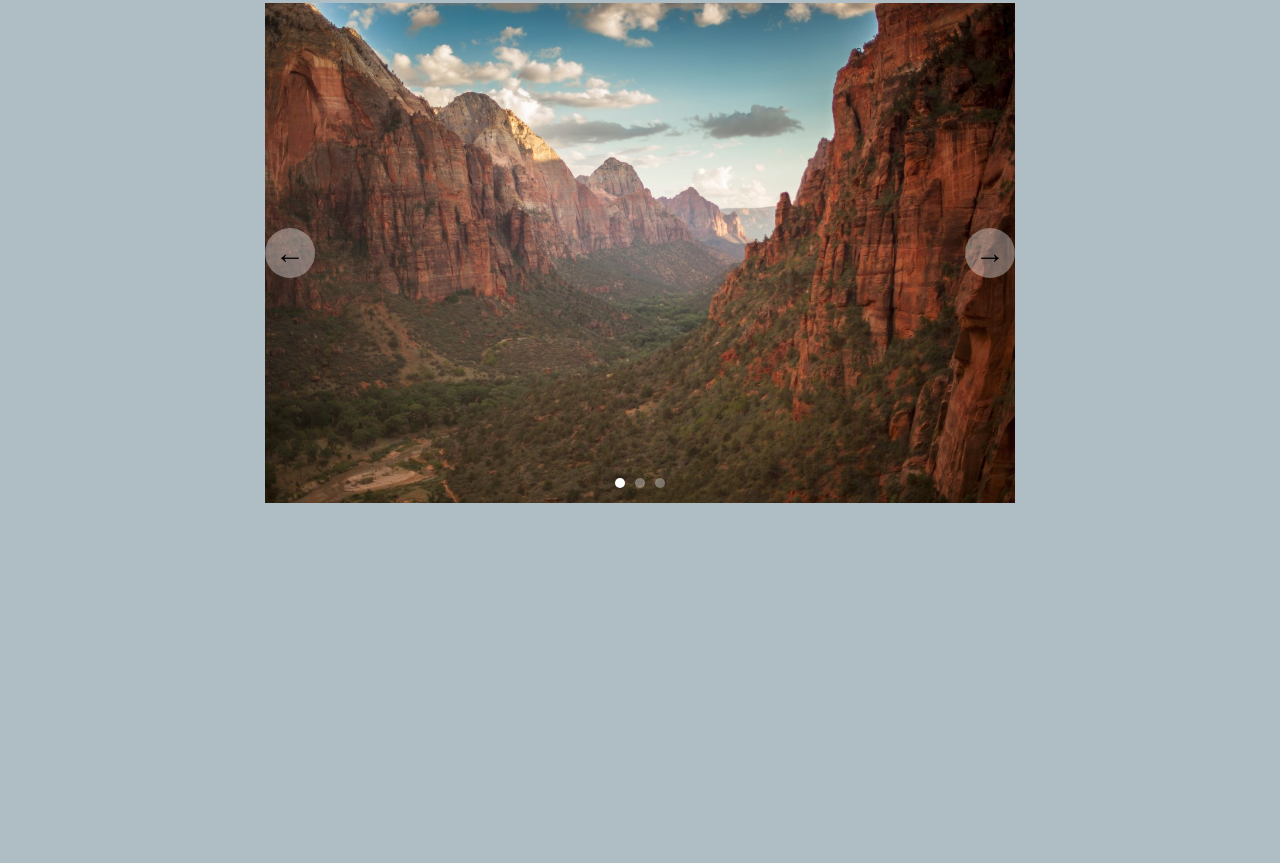
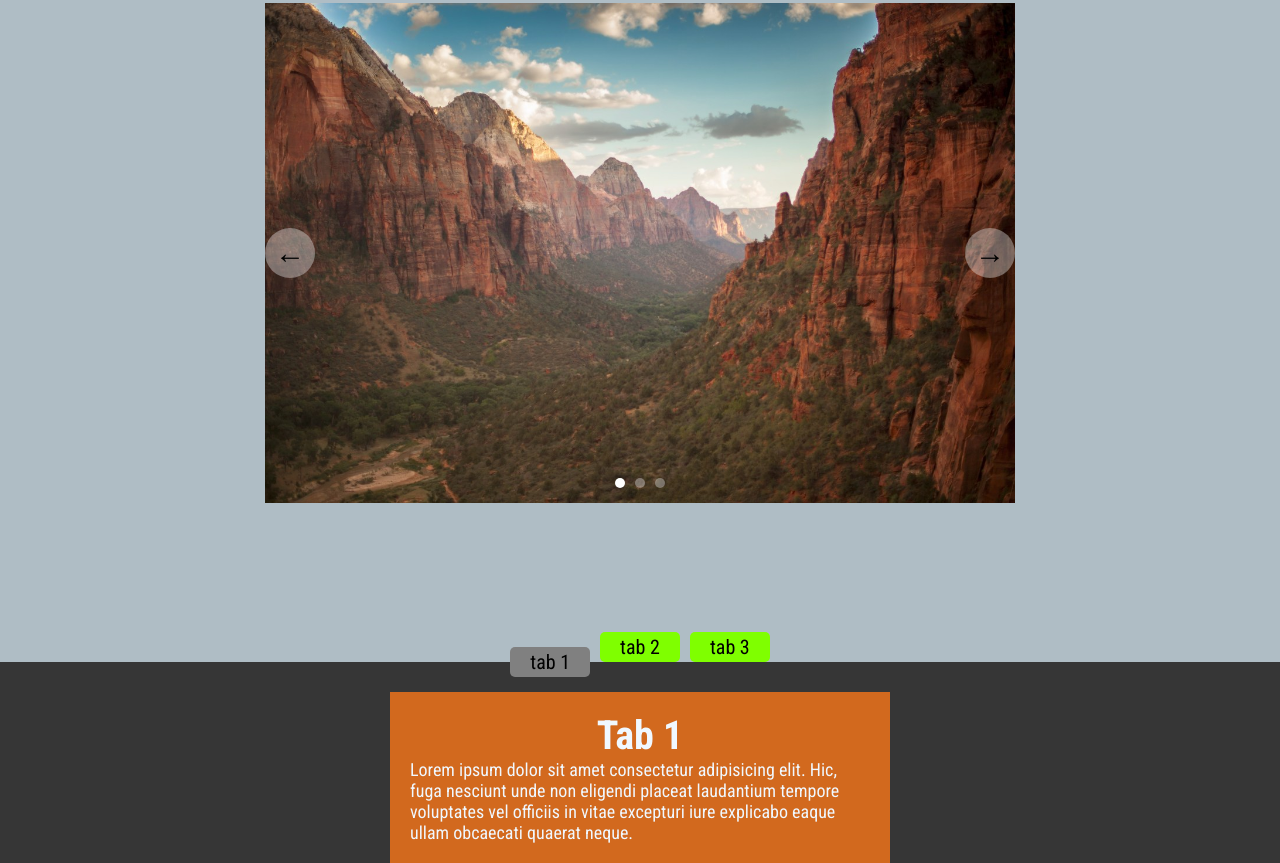
Before and after one commit to mojotron/learning-lab, a website built with webpack: page src/template.html in a window 1280 px wide. Shown: the part 249-1112 px from the top of the page. Before the commit the page ends 881 px from the top, so only its background shows below. Built offline with nearby package versions, Linux system fonts and the light colour scheme.

Commit message:
Learn create tab component - atm basic structure and style, just to make it work

```diff
--- a/src/scripts/index.js
+++ b/src/scripts/index.js
@@ -96,3 +96,19 @@ document.querySelectorAll('.dropdown__menu__content__link').forEach(link => {
     document.querySelector('.project-showcase__display')
   );
 });
+
+// TAB COMPONENT
+const tabsContainer = document.querySelector('.tabs__container');
+const tabBtns = tabsContainer.querySelectorAll('.btn-tab');
+const tabContents = document.querySelectorAll('.tab__content');
+
+tabsContainer.addEventListener('click', e => {
+  if (!e.target.matches('.btn-tab')) return;
+  tabBtns.forEach(btn => btn.classList.remove('btn-tab--active'));
+  e.target.classList.add('btn-tab--active');
+
+  tabContents.forEach(tab => tab.classList.remove('tab__content--active'));
+  document
+    .querySelector(`#tab-content--${e.target.dataset.tabId}`)
+    .classList.add('tab__content--active');
+});
--- a/src/styles/main.css
+++ b/src/styles/main.css
@@ -322,3 +322,62 @@ input:focus {
   height: 20vh;
   background-color: var(--primary-color);
 }
+
+/* TAB COMPONENT */
+.tabs {
+  margin-top: 3rem;
+  background: #363636;
+  color: aliceblue;
+  display: flex;
+  justify-content: center;
+  align-items: center;
+  flex-direction: column;
+}
+.tabs__container {
+  display: flex;
+  justify-content: center;
+  align-items: center;
+}
+.btn-tab {
+  display: block;
+  border: none;
+  background: none;
+  font-family: inherit;
+  font-size: 2rem;
+  padding: 0.3rem 2rem;
+  background: chartreuse;
+  border-radius: 0.5rem;
+  margin: 0 0.5rem;
+  transform: translateY(-100%);
+}
+.btn-tab--active {
+  transform: translateY(-50%);
+  background: gray;
+}
+.tab__content {
+  display: none;
+}
+#tab-content--1 {
+  background-color: chocolate;
+}
+#tab-content--2 {
+  background-color: darkcyan;
+}
+#tab-content--3 {
+  background-color: darkolivegreen;
+}
+.tab__content--active {
+  display: flex;
+  flex-direction: column;
+  justify-content: center;
+  align-items: center;
+  padding: 2rem;
+  width: 50rem;
+}
+
+.tab__content__header {
+  font-size: 4rem;
+}
+.tab__content__text {
+  font-size: 1.8rem;
+}
--- a/src/template.html
+++ b/src/template.html
@@ -36,6 +36,39 @@
       <div class="project-showcase__display"></div>
     </div>
 
-    <footer></footer>
+    <div class="tabs">
+      <div class="tabs__container">
+        <button class="btn-tab btn-tab--active" data-tab-id="1">tab 1</button>
+        <button class="btn-tab" data-tab-id="2">tab 2</button>
+        <button class="btn-tab" data-tab-id="3">tab 3</button>
+      </div>
+      <div class="tab__content tab__content--active" id="tab-content--1">
+        <h3 class="tab__content__header">Tab 1</h3>
+        <p class="tab__content__text">
+          Lorem ipsum dolor sit amet consectetur adipisicing elit. Hic, fuga
+          nesciunt unde non eligendi placeat laudantium tempore voluptates vel
+          officiis in vitae excepturi iure explicabo eaque ullam obcaecati
+          quaerat neque.
+        </p>
+      </div>
+      <div class="tab__content" id="tab-content--2">
+        <h3 class="tab__content__header">Tab 2</h3>
+        <p class="tab__content__text">
+          Lorem ipsum dolor sit amet consectetur adipisicing elit. Hic, fuga
+          nesciunt unde non eligendi placeat laudantium tempore voluptates vel
+          officiis in vitae excepturi iure explicabo eaque ullam obcaecati
+          quaerat neque.
+        </p>
+      </div>
+      <div class="tab__content" id="tab-content--3">
+        <h3 class="tab__content__header">Tab 3</h3>
+        <p class="tab__content__text">
+          Lorem ipsum dolor sit amet consectetur adipisicing elit. Hic, fuga
+          nesciunt unde non eligendi placeat laudantium tempore voluptates vel
+          officiis in vitae excepturi iure explicabo eaque ullam obcaecati
+          quaerat neque.
+        </p>
+      </div>
+    </div>
   </body>
 </html>
```
Also changed, not shown: README.md.
